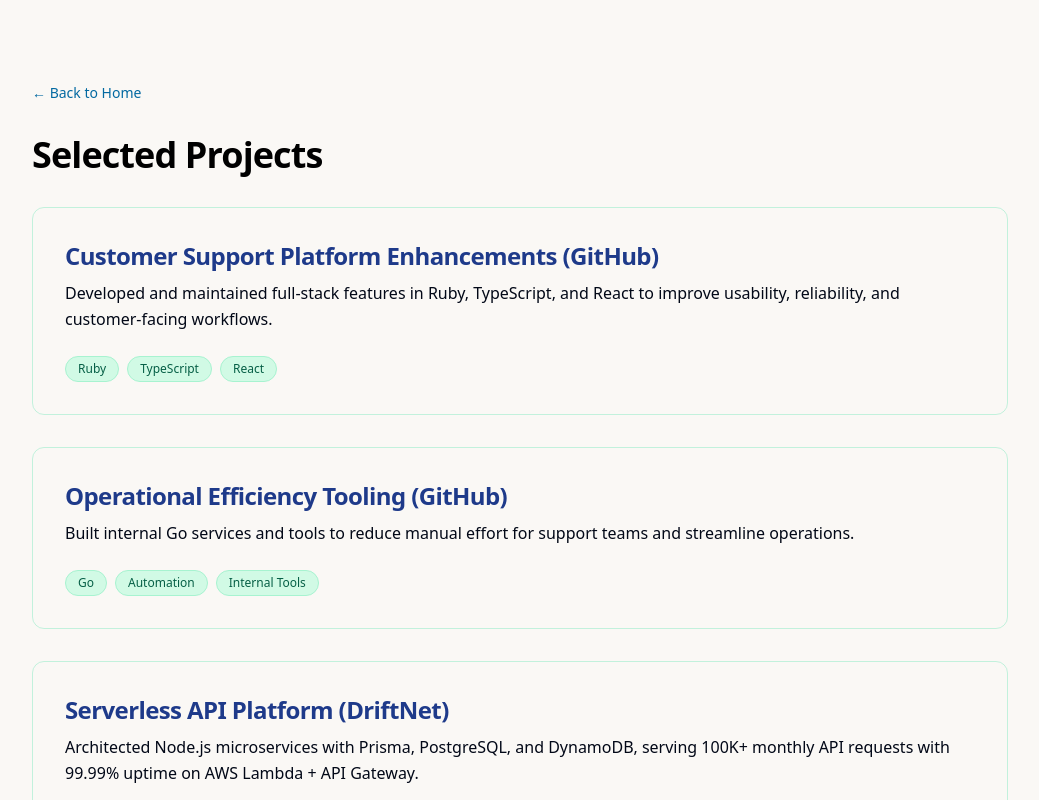
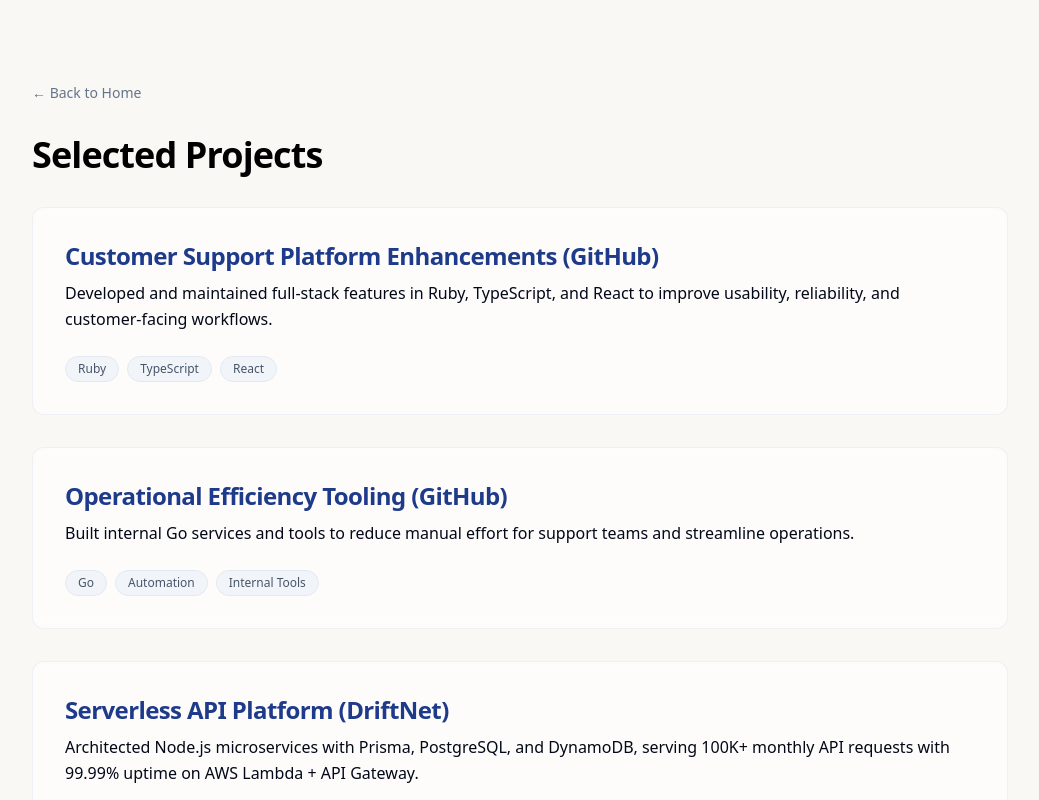
Before and after one commit to emanuels8/Portfolio, a React (Vite) app: page /projects in a window 1280 px wide. Shown: the top 800 px of the page, without its empty margins (120-1159 px from the left). Built offline with nearby package versions, Linux system fonts and the light colour scheme.

Commit message:
Update color pallete and global styles

```diff
--- a/src/components/ui/theme.tsx
+++ b/src/components/ui/theme.tsx
@@ -1,10 +1,17 @@
 export const theme = {
-  blueGradient: "bg-gradient-to-r from-sky-400 to-blue-600 text-white",
-  blueHover: "hover:from-blue-500 hover:to-sky-500 focus:ring-sky-300",
-  greenGradient: "bg-gradient-to-r from-emerald-400 to-teal-500 text-white",
-  greenHover: "hover:from-teal-500 hover:to-emerald-400 focus:ring-emerald-300",
-  cardBorder: "border-emerald-300/40 hover:border-sky-400/60",
-  cardBg: "hover:bg-sky-50/40",
-  tag: "bg-emerald-100 text-emerald-800 border-emerald-200 hover:bg-emerald-200/80",
-  link: "text-sky-700 hover:text-blue-700",
+  primaryGradient:
+    "bg-gradient-to-r from-teal-500 to-cyan-600 text-white shadow-lg shadow-teal-500/25",
+  primaryHover:
+    "hover:shadow-xl hover:shadow-teal-500/30 hover:-translate-y-0.5 focus:ring-teal-400",
+  secondaryButton:
+    "border border-slate-200 bg-white/80 text-slate-700 backdrop-blur-sm shadow-sm",
+  secondaryHover:
+    "hover:border-teal-300 hover:text-teal-700 hover:shadow-md hover:-translate-y-0.5 focus:ring-teal-400",
+  cardBorder: "border-slate-200/60 hover:border-teal-200",
+  cardBg:
+    "bg-white/60 backdrop-blur-sm hover:bg-white/80 hover:shadow-lg hover:shadow-teal-500/5",
+  tag: "bg-slate-100 text-slate-600 hover:bg-teal-50 hover:text-teal-700",
+  link: "text-slate-500 hover:text-teal-600",
+  accent: "text-teal-600",
+  accentSubtle: "text-teal-600/80",
 };
--- a/src/index.css
+++ b/src/index.css
@@ -53,8 +53,17 @@
   * {
     @apply border-border;
   }
+  html {
+    scroll-behavior: smooth;
+    -webkit-font-smoothing: antialiased;
+    -moz-osx-font-smoothing: grayscale;
+  }
   body {
     @apply bg-background text-foreground;
+  }
+  ::selection {
+    background-color: hsl(175, 70%, 85%);
+    color: hsl(175, 40%, 20%);
   }
 }
 
```
